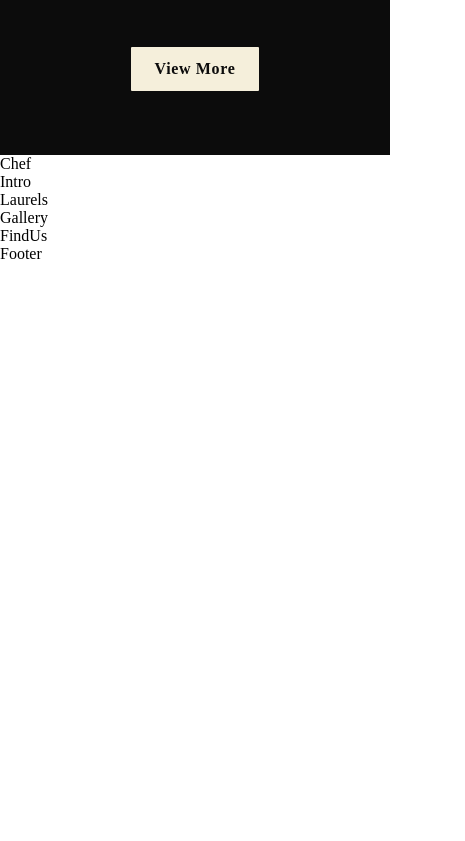
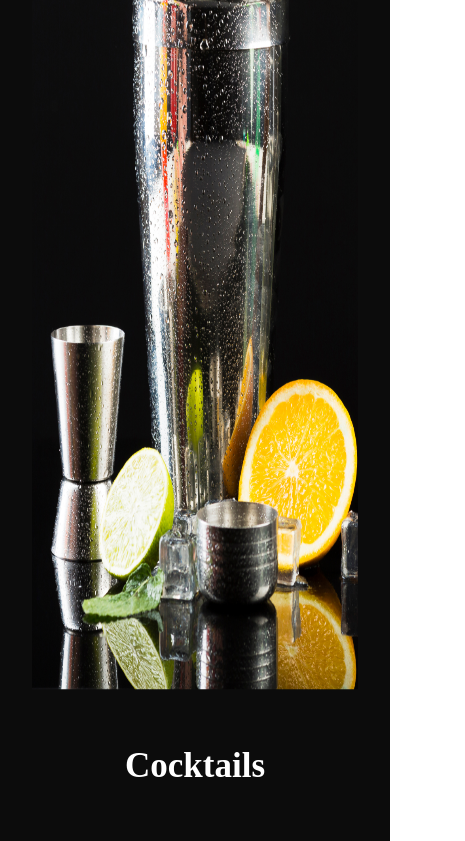
Before and after one commit to fuadmln/react-gericht-restaurant, a React (Vite) app: page / in a window 390 px wide. Shown: the part 4597-5438 px from the top of the page, 465 px wide, since content can reach past the window. Before the commit the page ends 4860 px from the top, so only its background shows below. Built offline with nearby package versions, Linux system fonts and the light colour scheme; a web font is replaced by a local one.

Commit message:
responsive design menu

```diff
--- a/src/container/Menu/SpecialMenu.css
+++ b/src/container/Menu/SpecialMenu.css
@@ -49,3 +49,36 @@
   width: 100%;
   margin: 2rem 0;
 }
+
+@media screen and (max-width: 2000px) {
+  .app__specialmenu-menu_img {
+    width: 650px;
+  }
+
+  .app__specialmenu-menu_img img {
+    height: 920px;
+  }
+}
+
+@media screen and (max-width: 1150px) {
+  .app__specialmenu-menu {
+    flex-direction: column;
+    align-items: center;
+    width: 100%;
+  }
+
+  .app__specialmenu-menu_img {
+    margin: 3rem 0;
+  }
+}
+
+@media screen and (max-width: 650px) {
+  .app__specialmenu-menu_img {
+    width: 100%;
+  }
+
+  .app__specialmenu-menu_heading {
+    font-size: 35px;
+    line-height: 48.5px;
+  }
+}
```
